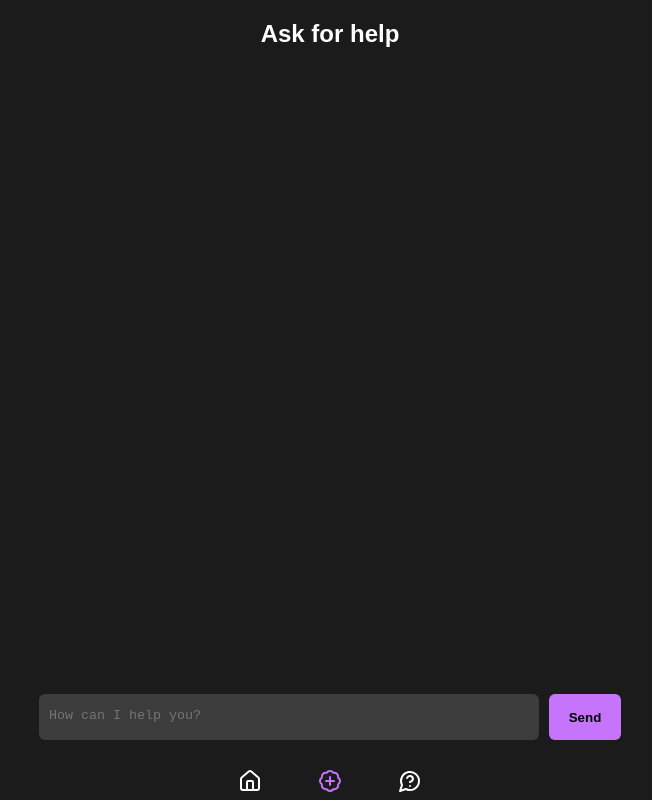
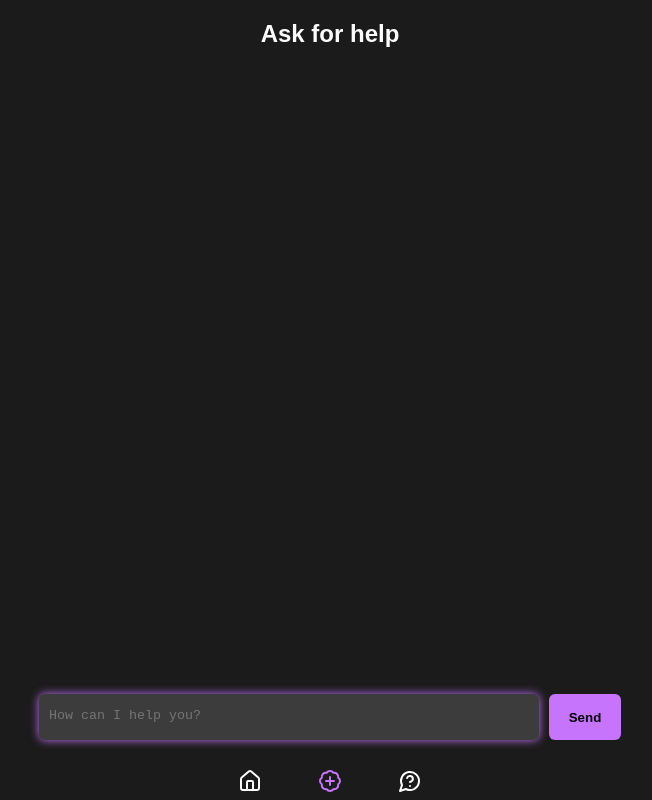
Before and after one commit to colepuls/Dream-Keeper, a React (Vite) app: page /AskAI in a window 1280 px wide. Shown: the whole page, without its empty margins (310-962 px from the left). Built offline with nearby package versions, Linux system fonts and the light colour scheme.

Commit message:
Styled ai chat input bar

```diff
--- a/src/assets/AIChat.css
+++ b/src/assets/AIChat.css
@@ -63,6 +63,16 @@ html, body {
   margin-bottom: 40px;
 }
 
+@keyframes cyclePColorsShadow {
+  0% {box-shadow: 0 0 10px rgb(200, 118, 255);}
+  16% {box-shadow: 0 0 10px rgb(169, 40, 255);}
+  33% {box-shadow: 0 0 10px rgb(115, 10, 185);}
+  50% {box-shadow: 0 0 10px rgb(93, 40, 128);}
+  66% {box-shadow: 0 0 10px rgb(105, 29, 156);}
+  83% {box-shadow: 0 0 10px rgb(141, 84, 180);}
+  100% {box-shadow: 0 0 10px rgb(200, 118, 255);}
+}
+
 .input-text {
   margin-right: 10px;
   height: 46px;
@@ -78,7 +88,8 @@ html, body {
   user-select: none;
   outline: none;
   line-height: 36px;
-  border: none
+  border: none;
+  animation: cyclePColorsShadow 2s linear infinite;
 }
 
 .input-text:focus {
```
